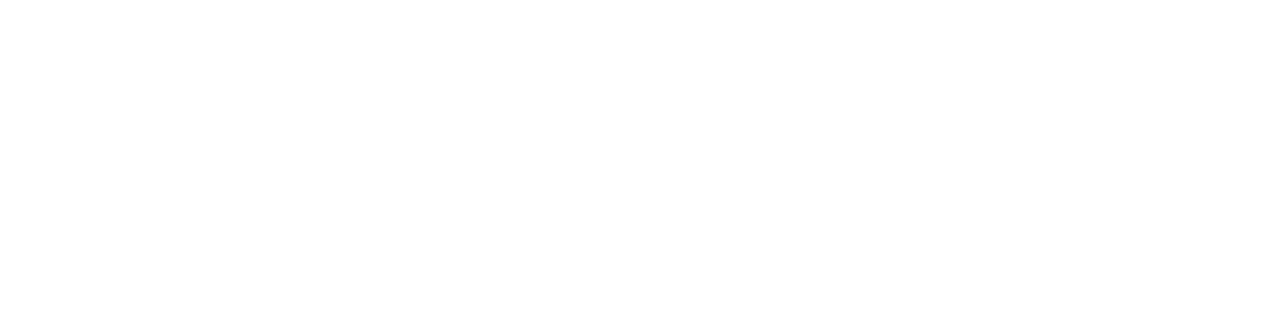
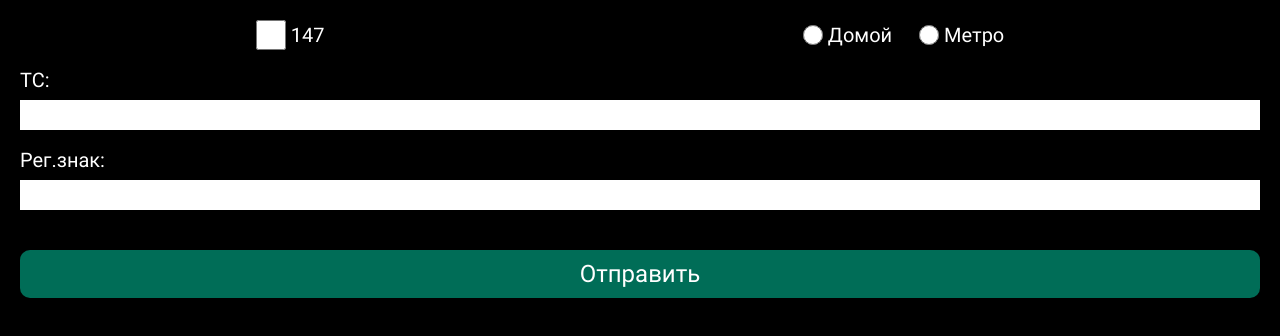
Before and after one commit to Kebikov/ticket, a React (Create React App) app: page /input in a window 1280 px wide. Before the commit this address had no page. Shown: the top 336 px of the page. Built offline with nearby package versions, Linux system fonts and the light colour scheme.

Commit message:
added localStorage

```diff
--- a/package.json
+++ b/package.json
@@ -6,6 +6,7 @@
     "@testing-library/jest-dom": "^5.16.5",
     "@testing-library/react": "^13.4.0",
     "@testing-library/user-event": "^13.5.0",
+    "formik": "^2.2.9",
     "framer-motion": "^8.0.0",
     "react": "^18.2.0",
     "react-dom": "^18.2.0",
--- a/src/app/App.js
+++ b/src/app/App.js
@@ -3,15 +3,16 @@ import { BrowserRouter, Routes, Route } from 'react-router-dom';
 import { useEffect, useState, useContext, createContext } from 'react';
 import StartPage from "../components/start-page/start-page";
 import Oplati from '../components/oplati/oplati';
+import InputData from '../components/input-data/input-data';
 
 const contextApp = createContext({});
 const { Provider } = contextApp;
 
 function App() {
     useEffect(() => {
-        const header = document.querySelector('.header__body');
-        const highHeader = header.getBoundingClientRect().bottom;
-        setHigh(highHeader);
+        // const header = document.querySelector('.header__body');
+        // const highHeader = header.getBoundingClientRect().bottom;
+        // setHigh(highHeader);
     },[]);
 
     const [high, setHigh] = useState(null);
@@ -23,6 +24,7 @@ function App() {
                     <Routes>
                         <Route path='/' element={<StartPage/>} />
                         <Route path='oplati' element={<Oplati/>} />
+                        <Route path='input' element={<InputData/>} />
                     </Routes>
                 </div>
             </Provider>
--- a/src/components/current-ticket/curentTicket.scss
+++ b/src/components/current-ticket/curentTicket.scss
@@ -3,13 +3,12 @@
 //=.current-ticket
 .current-ticket {
     position: absolute;
-    top: 0;
+    top: 37px;
     left: 0;
     width: 100vw;
     background-color: rgb(0, 0, 0);
     padding: 0px 20px 0px 20px;
     &__body {
-        color: rgb(205, 38, 38);
         font-size: 30px;
         display: flex;
         flex-direction: column;
@@ -19,7 +18,7 @@
     }
     &__green-body {
         height: 13vh;
-        background-color: #00d569;
+        background-color: #00b968;
         border-radius: 10px;
         display: flex;
         justify-content: center;
--- /dev/null
+++ b/src/components/input-data/input-data.jsx
@@ -0,0 +1,99 @@
+import './input-data.scss';
+import { Field, Form, Formik } from 'formik';
+import { useNavigate } from 'react-router-dom';
+
+const InputData = () => {
+    const navigate = useNavigate();
+
+    return(
+        <Formik
+        initialValues = {{
+            bus: '',
+            path:'',
+            tsNumber:'',
+            regNumber:''
+        }}
+        onSubmit = {value => {
+            localStorage.clear();
+            const dateEntity = new Date();
+            const data = dateEntity.getDate();
+            const month = dateEntity.getMonth() + 1;
+            const year = dateEntity.getFullYear();
+            const fullDate = `${data}.${month}.${year}`;
+            const hours = dateEntity.getHours();
+            const minutes = dateEntity.getMinutes();
+            const currentTimeTicket = `${hours < 10 ? '0' + hours : hours}:${minutes < 10 ? '0' + minutes : minutes}`;
+            value['fullDate'] = fullDate;
+            value['currentTimeTicket'] = currentTimeTicket + ':00';
+
+            console.log('',value);
+            if(value.bus[0] === '147') {
+                if(value.path === 'home') {
+                    value.path = 'Брилевичи - ДС "Малиновка-4"'
+                }else if(value.path === 'metro') {
+                    value.path = 'ДС "Малиновка-4" - Брилевичи'
+                }
+            }
+            value['busNumber'] = value.bus[0];
+            const busJson = JSON.stringify(value, null,2);
+            console.log('',busJson);
+            localStorage.setItem('bus', busJson);
+            navigate(-1);
+        }}
+        >
+            <Form className="form" >
+                <div className="block-147">
+                    {/* checkbox */}
+                    <label className="checkbox">
+                        <Field
+                            name="bus"
+                            type="checkbox"
+                            value="147"
+                        />
+                        147
+                    </label>
+                    {/* radio */}
+                    <div className="radio-group-path">
+                        <label className="label-radio">
+                            <Field
+                                type="radio"
+                                name="path"
+                                value="home"
+                                className="radio"
+                            />
+                            Домой
+                        </label>
+                        <label className="label-radio">
+                            <Field
+                                type="radio"
+                                name="path"
+                                value="metro"
+                                className="radio"
+                            />
+                            Метро
+                        </label>
+                    </div>
+                </div>
+                {/* input */}
+                <label htmlFor="ts" className='label'>TC:</label>
+                <Field
+                    className='input'
+                    id="tsNumber"
+                    name="tsNumber"
+                    type="text"
+                />
+                {/* input */}
+                <label htmlFor="regNumber" className='label'>Рег.знак:</label>
+                <Field
+                    className='input'
+                    id="regNumber"
+                    name="regNumber"
+                    type="text"
+                />
+                <button className='button' type="submit">Отправить</button>
+            </Form>
+        </Formik>
+    )
+}
+
+export default InputData;
--- /dev/null
+++ b/src/components/input-data/input-data.scss
@@ -0,0 +1,71 @@
+.form {
+    display: flex;
+    flex-direction: column;
+    padding: 20px 20px 20px 20px;
+}
+
+.checkbox {
+    font-family: 'Roboto';
+    color: #fff;
+    font-size: 20px;
+    display: flex;
+    align-items: center;
+    & input {
+        width: 30px;
+        height: 30px;
+        margin: 0px 5px 0px 0px;
+    }
+}
+
+.label {
+    margin: 20px 0px 10px 0px;
+    font-family: 'Roboto';
+    color: #fff;
+    font-size: 20px;
+}
+
+.input {
+    height: 30px;
+    font-family: 'Roboto';
+    color: rgb(0, 0, 0);
+    font-size: 24px;
+    padding: 10px;
+}
+
+.radio-group-path {
+    display: flex;
+    align-items: center;
+}
+
+.label-radio {
+    font-family: 'Roboto';
+    color: #fff;
+    font-size: 20px;
+    margin: 0px 20px 0px 7px;
+    display: flex;
+    align-items: center;
+    & input {
+        margin: 0px 5px 0px 0px;
+    }
+}
+
+.radio {
+    width: 20px;
+    height: 20px;
+}
+
+.block-147 {
+    display: flex;
+    align-items: center;
+    justify-content: space-around;
+}
+
+.button {
+    margin: 40px 0px 0px 0px;
+    padding: 10px 0px 10px 0px;
+    border-radius: 10px;
+    background-color: #006d57;
+    font-family: 'Roboto';
+    color: #fff;
+    font-size: 24px;
+}
--- a/src/components/start-page/start-page.jsx
+++ b/src/components/start-page/start-page.jsx
@@ -24,6 +24,10 @@ const StartPage = () => {
         setTimeout(() => {
             navigate('/oplati');
         }, 500);
+    }
+
+    const goInput = () => {
+        navigate('/input');
     }
 
     return(
@@ -54,7 +58,7 @@ const StartPage = () => {
                         <div className="popup__body">
                             <div className="popup__line">
                                 <div className="popup__line-left roboto" onClick={fullScreen}><span>Fingerprint</span></div>
-                                <div className="popup__line-right roboto" onClick={exitFullScreen}>Face</div>
+                                <div className="popup__line-right roboto" onClick={goInput}>Face</div>
                             </div>
                             <div className="popup__autor roboto">Авторизация</div>
                             <div className="popup__sub-autor roboto">по биометрическим данным</div>
```
Also changed, not shown: src/components/current-ticket/currentTicket.jsx (+17 -25 lines), 2 other files (tests, documents, lock files or other folders).
